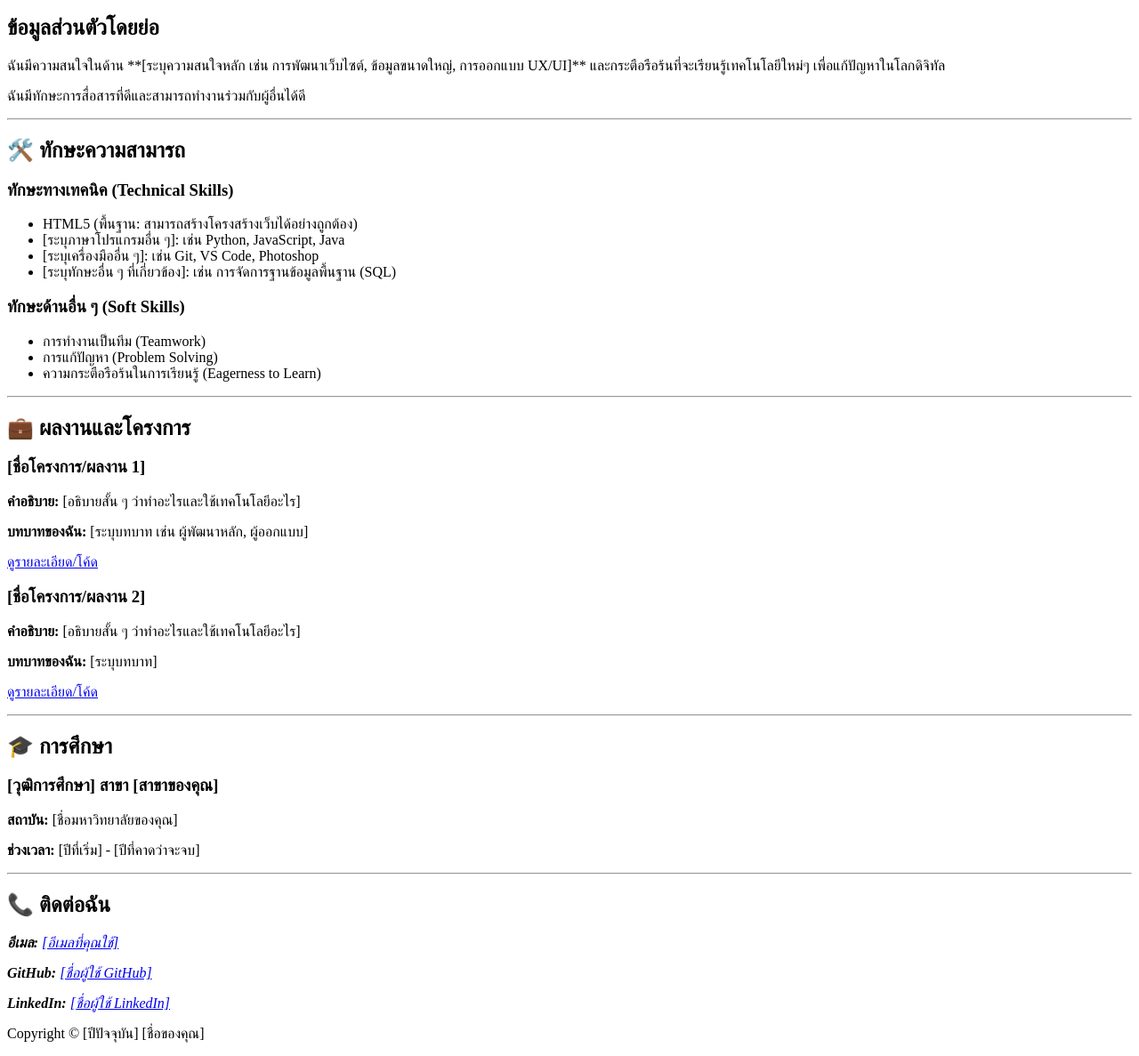
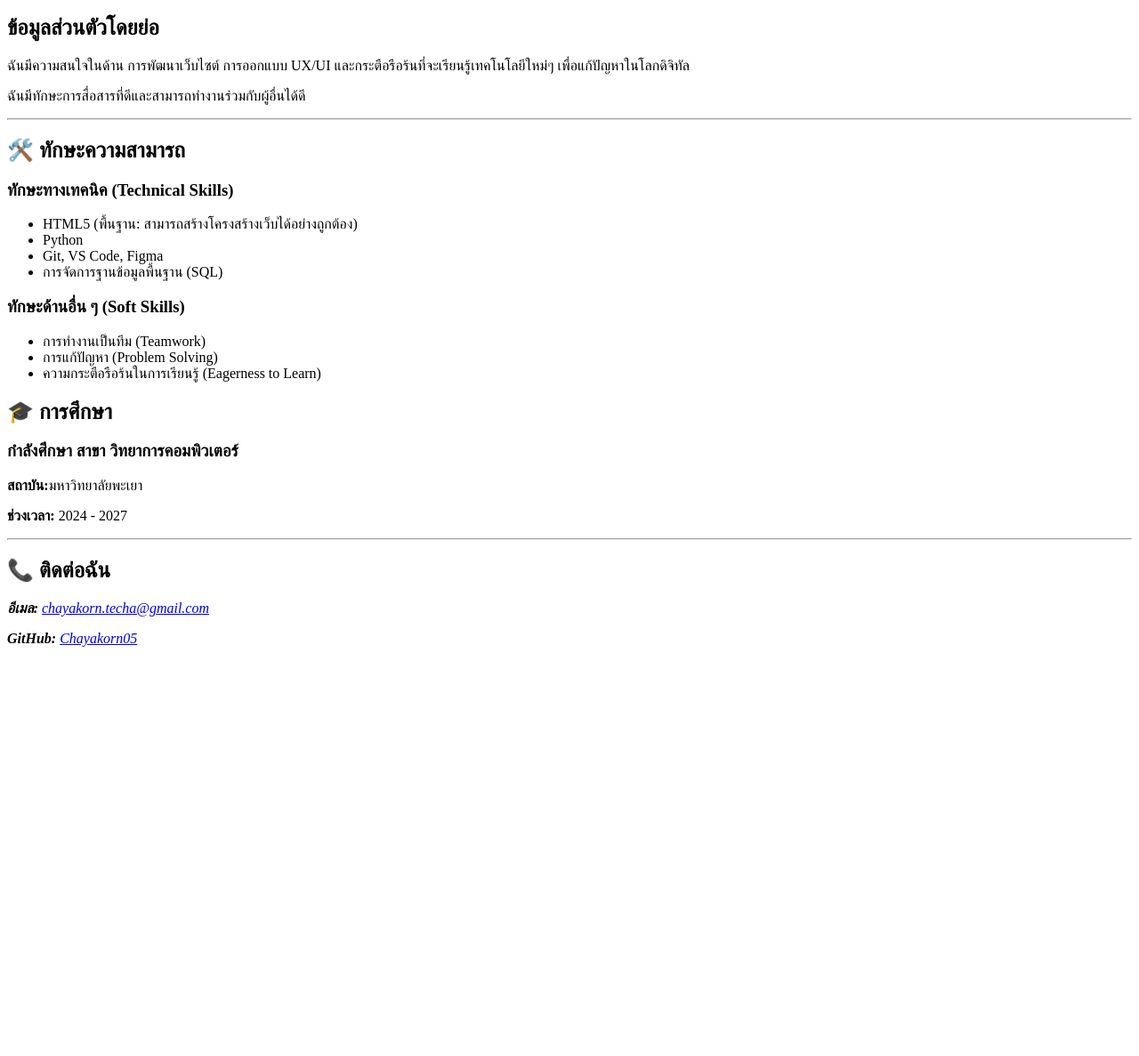
Before and after one commit to Chayakorn05/Portfolio, a plain HTML site: page index.html in a window 1280 px wide. Shown: the part 280-1467 px from the top of the page at 89% size. After the commit the page ends 1023 px from the top, so only its background shows below. Drawn offline with Linux system fonts and the light colour scheme.

Commit message:
ubdate index

```diff
--- a/index.html
+++ b/index.html
@@ -3,14 +3,14 @@
 <head>
     <meta charset="UTF-8">
     <meta name="viewport" content="width=device-width, initial-scale=1.0">
-    <title>Portfolio - [ชื่อของคุณ]</title>
+    <title>Portfolio - Chayakorn Techaphatthanawong</title>
 </head>
 <body>
 
     <header>
-        <h1>[ชื่อ-นามสกุลของคุณ]</h1>
-        <p>นักศึกษา [คณะ/สาขา] มหาวิทยาลัย [ชื่อมหาวิทยาลัย] | กำลังมองหาโอกาสฝึกงานในตำแหน่ง [ตำแหน่งที่สนใจ]</p>
-        <img src="https://www.shutterstock.com/th/search/person-profile-picture" alt="รูปโปรไฟล์" width="150" height="150">
+        <h1>ชยากร เตชะพัฒนาวงศ์</h1>
+        <p>นักศึกษา คณะเทคโนโลยีสารสนเทศและการสื่อสาร/สาขาวิทยาการคอมพิวเตอร์ มหาวิทยาลัยพะเยา | </p>
+        <img src="profile.jpg" alt="รูปโปรไฟล์" width="150" height="150">
     </header>
 
     <hr>
@@ -18,7 +18,7 @@
     <main>
         <section id="about">
             <h2>ข้อมูลส่วนตัวโดยย่อ</h2>
-            <p>ฉันมีความสนใจในด้าน **[ระบุความสนใจหลัก เช่น การพัฒนาเว็บไซต์, ข้อมูลขนาดใหญ่, การออกแบบ UX/UI]** และกระตือรือร้นที่จะเรียนรู้เทคโนโลยีใหม่ๆ เพื่อแก้ปัญหาในโลกดิจิทัล</p>
+            <p>ฉันมีความสนใจในด้าน การพัฒนาเว็บไซต์ การออกแบบ UX/UI และกระตือรือร้นที่จะเรียนรู้เทคโนโลยีใหม่ๆ เพื่อแก้ปัญหาในโลกดิจิทัล</p>
             <p>ฉันมีทักษะการสื่อสารที่ดีและสามารถทำงานร่วมกับผู้อื่นได้ดี</p>
         </section>
 
@@ -30,9 +30,9 @@
             <h3>ทักษะทางเทคนิค (Technical Skills)</h3>
             <ul>
                 <li>HTML5 (พื้นฐาน: สามารถสร้างโครงสร้างเว็บได้อย่างถูกต้อง)</li>
-                <li>[ระบุภาษาโปรแกรมอื่น ๆ]: เช่น Python, JavaScript, Java</li>
-                <li>[ระบุเครื่องมืออื่น ๆ]: เช่น Git, VS Code, Photoshop</li>
-                <li>[ระบุทักษะอื่น ๆ ที่เกี่ยวข้อง]: เช่น การจัดการฐานข้อมูลพื้นฐาน (SQL)</li>
+                <li>Python</li>
+                <li>Git, VS Code, Figma</li>
+                <li>การจัดการฐานข้อมูลพื้นฐาน (SQL)</li>
             </ul>
 
             <h3>ทักษะด้านอื่น ๆ (Soft Skills)</h3>
@@ -43,33 +43,14 @@
             </ul>
         </section>
 
-        <hr>
 
-        <section id="projects">
-            <h2>💼 ผลงานและโครงการ</h2>
-            <article>
-                <h3>[ชื่อโครงการ/ผลงาน 1]</h3>
-                <p><strong>คำอธิบาย:</strong> [อธิบายสั้น ๆ ว่าทำอะไรและใช้เทคโนโลยีอะไร]</p>
-                <p><strong>บทบาทของฉัน:</strong> [ระบุบทบาท เช่น ผู้พัฒนาหลัก, ผู้ออกแบบ]</p>
-                <p><a href="https://www.youtube.com/watch?v=ldAPcnddN8I">ดูรายละเอียด/โค้ด</a></p>
-            </article>
-
-            <article>
-                <h3>[ชื่อโครงการ/ผลงาน 2]</h3>
-                <p><strong>คำอธิบาย:</strong> [อธิบายสั้น ๆ ว่าทำอะไรและใช้เทคโนโลยีอะไร]</p>
-                <p><strong>บทบาทของฉัน:</strong> [ระบุบทบาท]</p>
-                <p><a href="https://www.youtube.com/watch?v=ldAPcnddN8I">ดูรายละเอียด/โค้ด</a></p>
-            </article>
-        </section>
-
-        <hr>
 
         <section id="education">
             <h2>🎓 การศึกษา</h2>
             <article>
-                <h3>[วุฒิการศึกษา] สาขา [สาขาของคุณ]</h3>
-                <p><strong>สถาบัน:</strong> [ชื่อมหาวิทยาลัยของคุณ]</p>
-                <p><strong>ช่วงเวลา:</strong> [ปีที่เริ่ม] - [ปีที่คาดว่าจะจบ]</p>
+                <h3>กำลังศึกษา สาขา วิทยาการคอมพิวเตอร์</h3>
+                <p><strong>สถาบัน:</strong>มหาวิทยาลัยพะเยา</p>
+                <p><strong>ช่วงเวลา:</strong> 2024 - 2027</p>
             </article>
         </section>
     </main>
@@ -79,13 +60,13 @@
         <section id="contact">
             <h2>📞 ติดต่อฉัน</h2>
             <address>
-                <p><strong>อีเมล:</strong> <a href="mailto:[อีเมลของคุณ]">[อีเมลที่คุณใช้]</a></p>
-                <p><strong>GitHub:</strong> <a href="https://www.youtube.com/watch?v=TainXzrMpHA" target="_blank">[ชื่อผู้ใช้ GitHub]</a></p>
-                <p><strong>LinkedIn:</strong> <a href="https://th.linkedin.com/" target="_blank">[ชื่อผู้ใช้ LinkedIn]</a></p>
+                <p><strong>อีเมล:</strong> <a href="chayakorn.techa@gmail.com">chayakorn.techa@gmail.com</a></p>
+                <p><strong>GitHub:</strong> <a href="https://github.com/Chayakorn05" target="_blank">Chayakorn05</a></p>
+
             </address>
         </section>
 
-        <p>Copyright © [ปีปัจจุบัน] [ชื่อของคุณ]</p>
+
     </footer>
 
 </body>
```
Also changed, not shown: profile.jpg (added).
